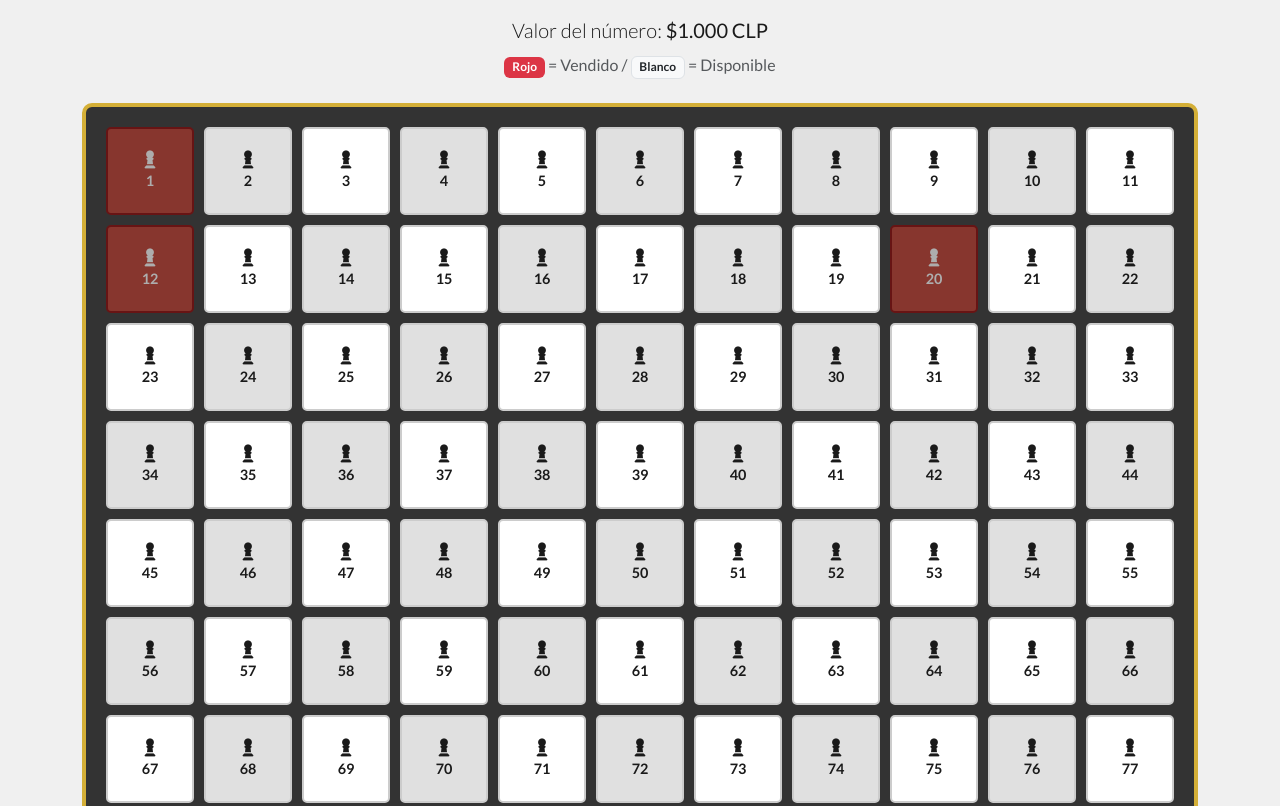
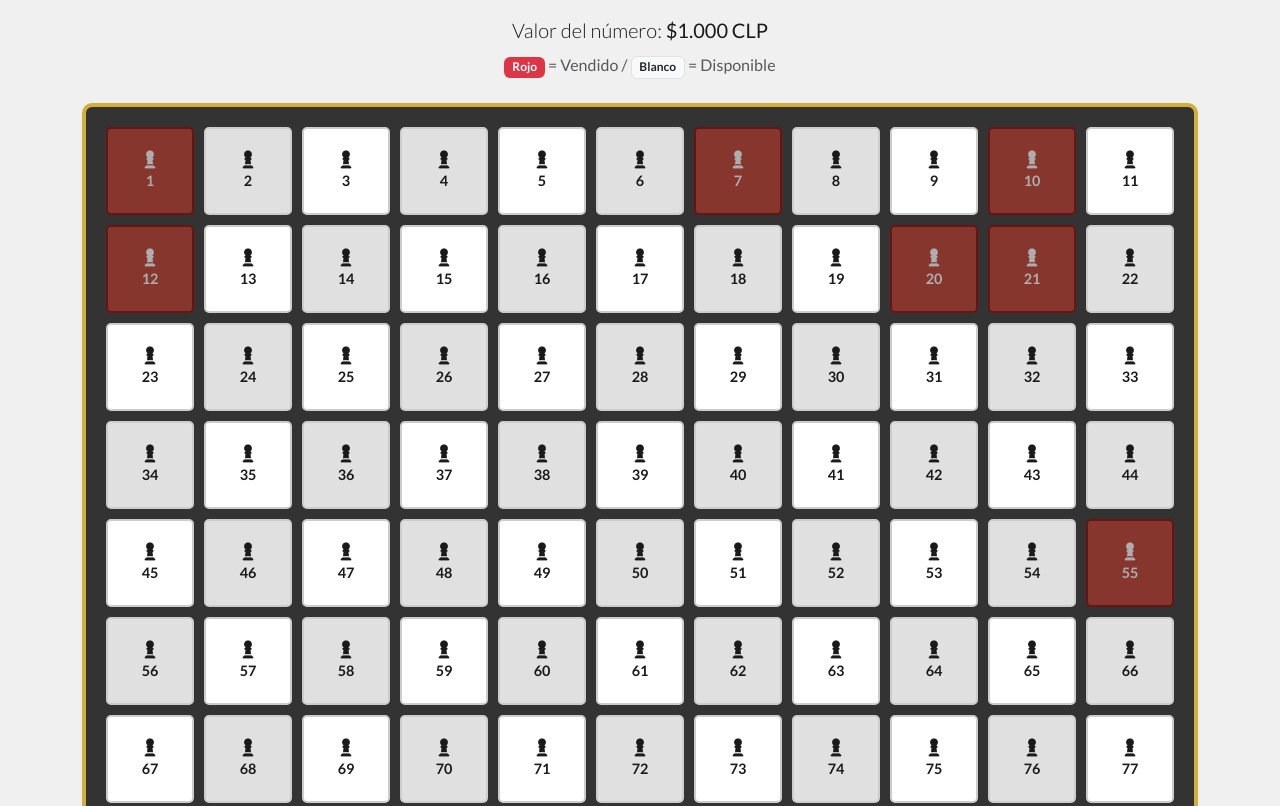
Before and after one commit to Jotaem/rifa_nacional_ajedrez_2026, a plain HTML site: page index.html in a window 1280 px wide. Shown: the part 2160-2966 px from the top of the page. Drawn offline with nearby package versions, Linux system fonts and the light colour scheme.

Commit message:
Aylin: 7, 10, 21, 55, 100

```diff
--- a/index.html
+++ b/index.html
@@ -637,7 +637,7 @@
             // Ejemplo: const numerosVendidos = [1, 5, 10, 22, 150];
 
             const numerosVendidos = [
-                1, 12, 20 // <--- ¡EDITA AQUÍ TUS NÚMEROS VENDIDOS!
+                1, 12, 20, 7, 10, 21, 55, 100 // <--- ¡EDITA AQUÍ TUS NÚMEROS VENDIDOS!
             ];
 
             // ==========================================
```
